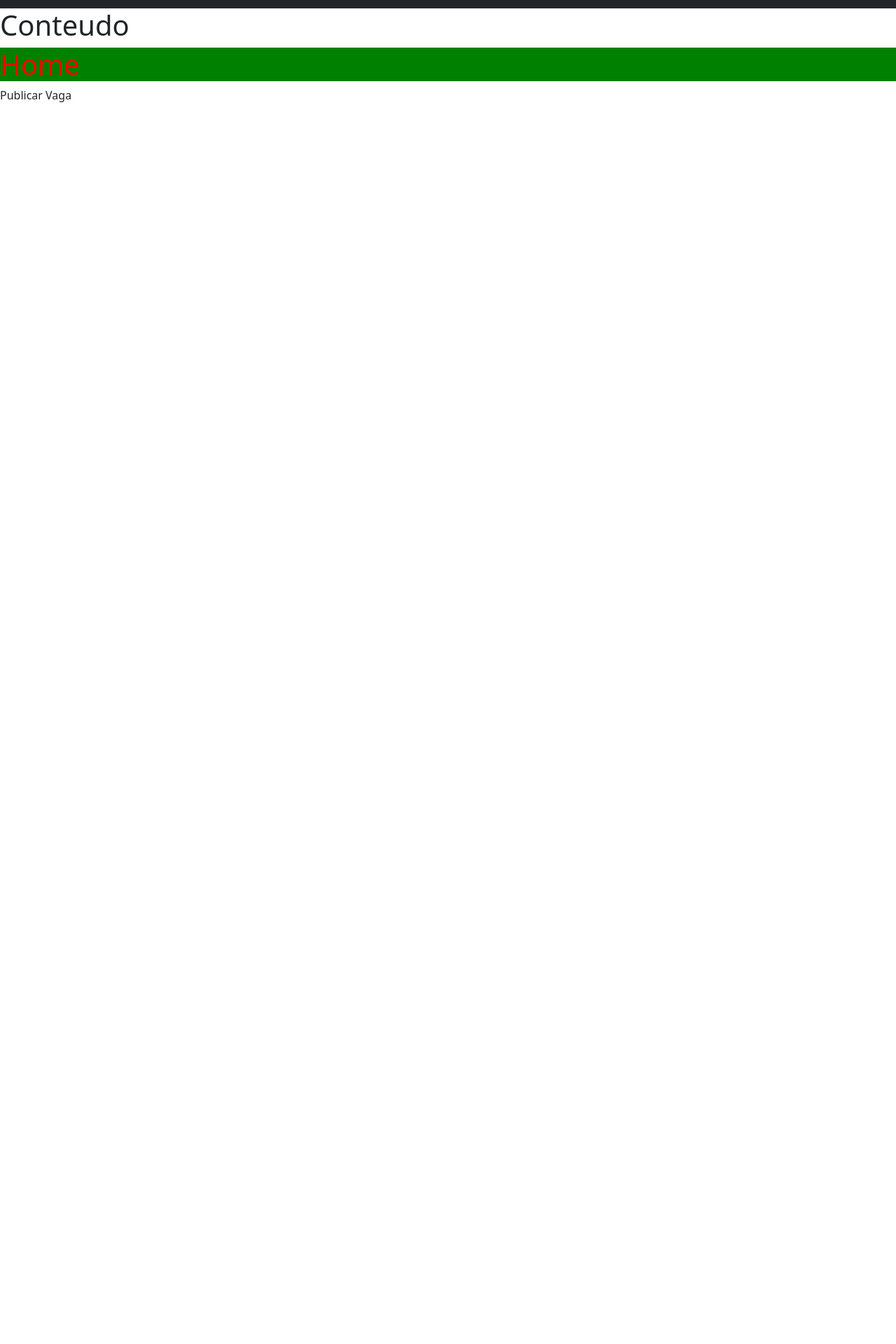
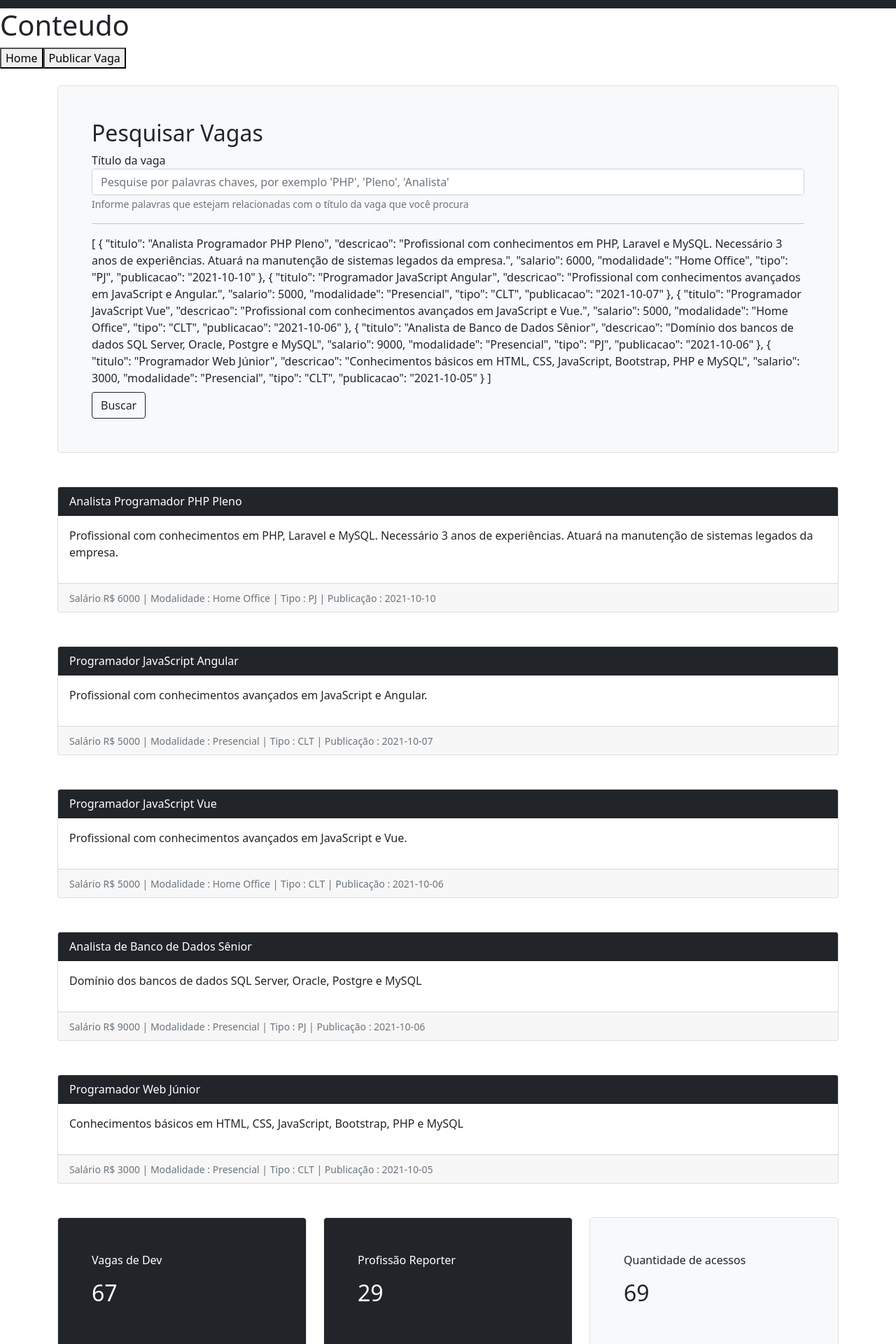
Before and after one commit to berutodo/vagas-vue, a Vue app: page / in a window 1280 px wide. Shown: the part 100-2020 px from the top of the page at 70% size. Before the commit the page ends 800 px from the top, so only its background shows below. Built offline with nearby package versions, Linux system fonts and the light colour scheme.

Commit message:
Mudanças Componentes

```diff
--- a/package.json
+++ b/package.json
@@ -9,7 +9,8 @@
   },
   "dependencies": {
     "core-js": "^3.6.5",
-    "vue": "^3.0.0"
+    "vue": "^3.0.0",
+    "vue-carousel": "^0.18.0"
   },
   "devDependencies": {
     "@vue/cli-plugin-babel": "~4.5.0",
--- /dev/null
+++ b/src/components/comuns/Indicador.vue
@@ -0,0 +1,17 @@
+<template>
+  <div :class="`h-100 p-5 rounded-3 border ${bg} ${color}`">
+          <p >{{titulo}}</p>
+          <h2 >{{numeroVagas}}</h2>
+        </div>
+</template>
+
+<script>
+export default {
+    name: 'Indicador',
+    props: ['titulo','numeroVagas','bg','color']
+}
+</script>
+
+<style>
+
+</style>
--- /dev/null
+++ b/src/components/comuns/PesquisarVaga.vue
@@ -0,0 +1,52 @@
+<template>
+  <div class="h-100 p-5 bg-light border rounded-3">
+
+          <h2>Pesquisar Vagas</h2>
+          <div class="row">
+            <div class="col">
+              <div class="form-group">
+                <label>Título da vaga</label>
+                <input type="text" v-model="pesquisa" @keyup="fazerPesquisa" class="form-control" placeholder="Pesquise por palavras chaves, por exemplo 'PHP', 'Pleno', 'Analista'">
+                <small class="form-text text-muted">Informe palavras que estejam relacionadas com o título da vaga que você procura</small>
+              </div>
+              <p v-for="(v,index) in result" :key="index">
+                  {{v.titulo}}{{v.tipo}}</p>
+              <hr>
+              {{vagas}}
+            </div>
+          </div>
+          <div class="row">
+            <div class="col">
+              <button class="btn btn-outline-dark mt-2" type="button">Buscar</button>
+            </div>
+          </div>
+          </div>
+</template>
+
+<script>
+
+export default {
+    name: 'PesquisaVaga',
+    components: {
+
+    },
+    data: () => ({
+        pesquisa: '',
+        result: []
+    }),
+    props: ['vagas'],
+    computed: {
+
+    },
+    methods: {
+fazerPesquisa(){ //Pesquisa das vagas recebidas no props que vao ser enviadar para result e ser exibidas
+        this.result = this.vagas.filter(vagas => vagas.tipo == this.pesquisa)
+        return console.log(this.result)
+        }
+    }
+}
+</script>
+
+<style>
+
+</style>
--- /dev/null
+++ b/src/components/comuns/Vaga.vue
@@ -0,0 +1,22 @@
+<template>
+  <div class="card">
+                <div class="card-header bg-dark text-white ">{{titulo}}</div>
+                <div class="card-body">
+                    <p>{{descricao}}</p>
+                </div>
+                <div class="card-footer">
+                    <small class='text-muted'>Salário R$ {{salario}} | Modalidade : {{modalidade}} | Tipo : {{tipo}}  | Publicação : {{publicacao}}</small>
+                </div>
+            </div>
+</template>
+
+<script>
+export default {
+    name: 'Vaga',
+    props: ['titulo','descricao','salario','modalidade','tipo','publicacao']
+}
+</script>
+
+<style>
+
+</style>
--- a/src/components/layouts/Conteudo.vue
+++ b/src/components/layouts/Conteudo.vue
@@ -1,20 +1,28 @@
 <template>
     <h1>Conteudo</h1>
-    <home />
-    <publicar-vaga />
+    <button @click="conteudo = 'home'">Home</button>
+    <button @click="conteudo = 'publicar-vaga'">Publicar Vaga</button>
+   <!-- <home />
+    <publicar-vaga /> -->
+    <component :is="conteudo"></component>
+
 
 </template>
 
 <script>
 import Home from '../views/Home.vue'
 import PublicarVaga from '../views/PublicarVaga.vue'
+export default {
 
-export default {
+
     name: 'Conteudo',
     components: {
         Home,
         PublicarVaga
-    }
+    },
+    data: () => ({
+        conteudo: 'home'
+    })
 
 }
 </script>
--- a/src/components/views/Home.vue
+++ b/src/components/views/Home.vue
@@ -1,13 +1,106 @@
 <template>
-    <div>
-      <h1 :class="$style['TituloPagina']">Home</h1>
+    <div class="container py-4">
+    <div class="row">
+      <div class="col">
+        <pesquisar-vaga :vagas="vagas"/>
+      </div>
     </div>
+    <div class="row mt-5" v-for="(vaga ,index) in vagas" :key='index'>
+        <div class="col">
+            <vaga
+                :titulo="vaga.titulo"
+                :descricao="vaga.descricao"
+                :salario="vaga.salario"
+                :modalidade="vaga.modalidade"
+                :tipo="vaga.tipo"
+                :publicacao="vaga.publicacao"
+            />
+        </div>
+    </div>
+
+    <div class="row mt-5">
+      <div class="col-4">
+        <indicador titulo="Vagas de Dev " :numeroVagas="67" bg="bg-dark" color="text-white"/>
+      </div>
+
+      <div class="col-4">
+        <indicador titulo="Profissão Reporter" :numeroVagas="29" bg="bg-dark" color="text-white" />
+      </div>
+
+      <div class="col-4">
+        <indicador titulo="Quantidade de acessos" :numeroVagas="usuariosOnline" bg="bg-light" color="text-dark"/>
+      </div>
+    </div>
+  </div>
 </template>
 
 <script>
+import PesquisarVaga from '@/components/comuns/PesquisarVaga.vue'
+import Indicador from '../comuns/Indicador.vue'
+import Vaga from '../comuns/Vaga.vue'
 export default {
-    name: "Home"
+    name: "Home",
+    components: {
+        PesquisarVaga,
+        Indicador,
+        Vaga
+    },
+    data: () => ({
+        usuariosOnline : 0,
+        vagas: [
+  {
+    titulo: 'Analista Programador PHP Pleno',
+    descricao: 'Profissional com conhecimentos em PHP, Laravel e MySQL. Necessário 3 anos de experiências. Atuará na manutenção de sistemas legados da empresa.',
+    salario: 6000,
+    modalidade: 'Home Office',
+    tipo: 'PJ',
+    publicacao: '2021-10-10'
+  },
+  {
+    titulo: 'Programador JavaScript Angular',
+    descricao: 'Profissional com conhecimentos avançados em JavaScript e Angular.',
+    salario: 5000,
+    modalidade: 'Presencial',
+    tipo: 'CLT',
+    publicacao: '2021-10-07'
+  },
+  {
+    titulo: 'Programador JavaScript Vue',
+    descricao: 'Profissional com conhecimentos avançados em JavaScript e Vue.',
+    salario: 5000,
+    modalidade: 'Home Office',
+    tipo: 'CLT',
+    publicacao: '2021-10-06'
+  },
+  {
+    titulo: 'Analista de Banco de Dados Sênior',
+    descricao: 'Domínio dos bancos de dados SQL Server, Oracle, Postgre e MySQL',
+    salario: 9000,
+    modalidade: 'Presencial',
+    tipo: 'PJ',
+    publicacao: '2021-10-06'
+  },
+  {
+    titulo: 'Programador Web Júnior',
+    descricao: 'Conhecimentos básicos em HTML, CSS, JavaScript, Bootstrap, PHP e MySQL',
+    salario: 3000,
+    modalidade: 'Presencial',
+    tipo: 'CLT',
+    publicacao: '2021-10-05'
+  }
+],
+    }),
+    methods: {
+        getUsuarioOnline() {
+            this.usuariosOnline = Math.floor(Math.random() * 101 )
+        },
+    },
+    created(){
+        setInterval(this.getUsuarioOnline, 2000)
+    },
+
 }
+
 </script>
 
 <style module>
--- a/src/components/views/PublicarVaga.vue
+++ b/src/components/views/PublicarVaga.vue
@@ -1,10 +1,15 @@
 <template>
   <div>Publicar Vaga</div>
+  <pesquisar-vaga />
 </template>
 
 <script>
+import PesquisarVaga from '@/components/comuns/PesquisarVaga.vue'
 export default {
-    name: 'PublicarVaga'
+    name: 'PublicarVaga',
+    components: {
+      PesquisarVaga
+    }
 }
 </script>
 
```
Also changed, not shown: 1 other file (tests, documents, lock files or other folders).
